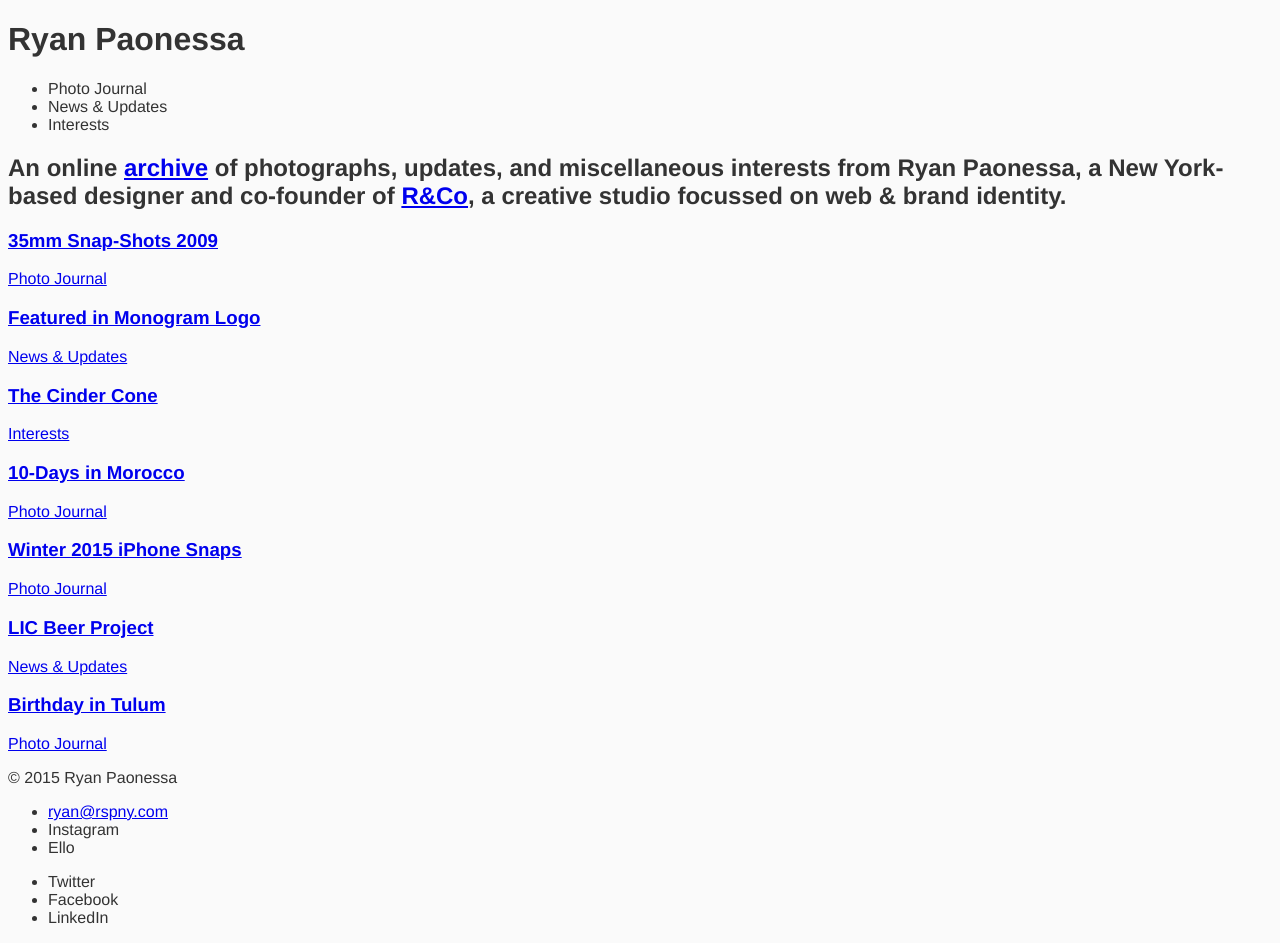
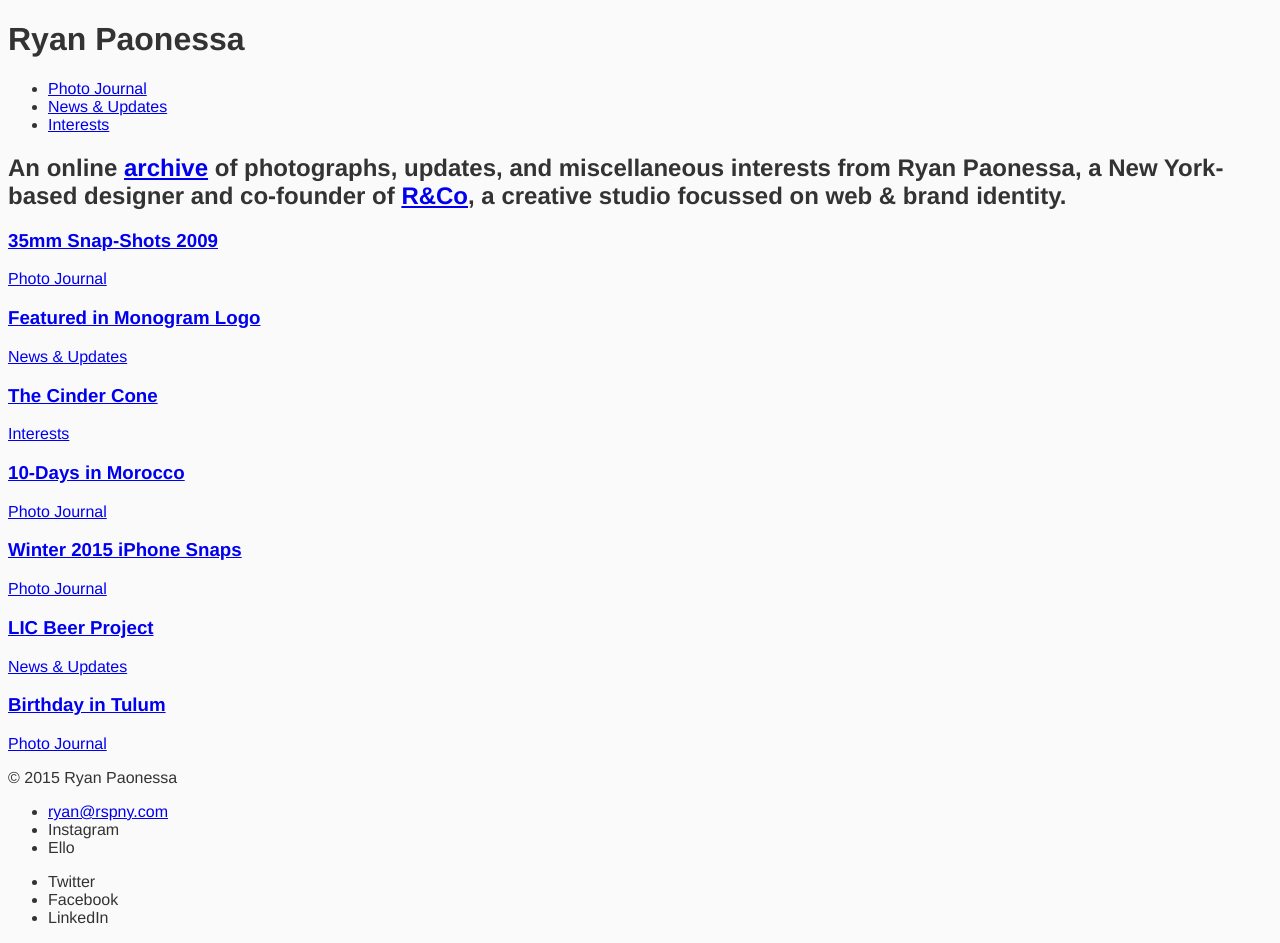
Before and after one commit to rjgoetz/casestudy-rspny, a website: page app/index.html in a window 1280 px wide. Drawn offline with nearby package versions, Linux system fonts and the light colour scheme; files that its build step writes are made by us from their sources.

Commit message:
add links to page-header

```diff
--- a/app/index.html
+++ b/app/index.html
@@ -29,9 +29,9 @@
       <h1>Ryan Paonessa</h1>
       <nav>
         <ul>
-          <li>Photo Journal</li>
-          <li>News &amp; Updates</li>
-          <li>Interests</li>
+          <li><a href="#">Photo Journal</a></li>
+          <li><a href="#">News &amp; Updates</a></li>
+          <li><a href="#">Interests</a></li>
         </ul>
       </nav>
     </header>
```
